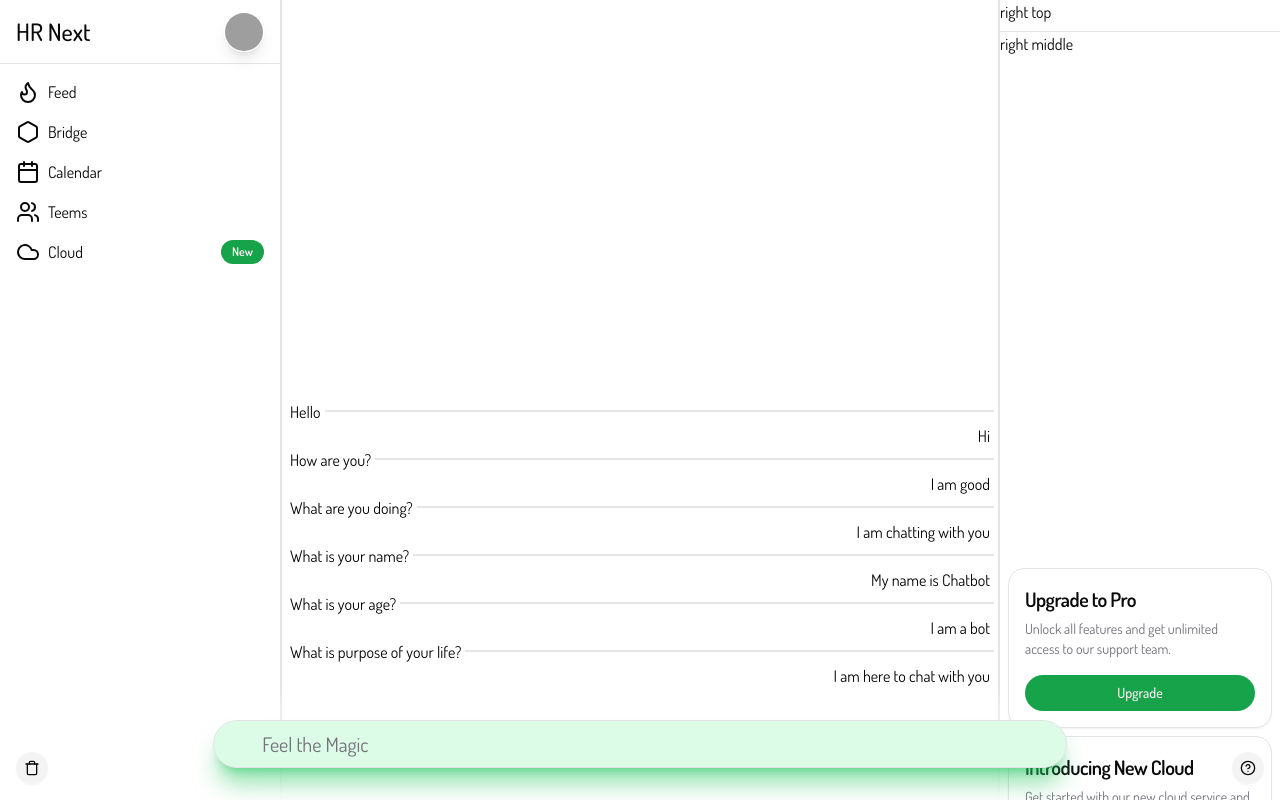
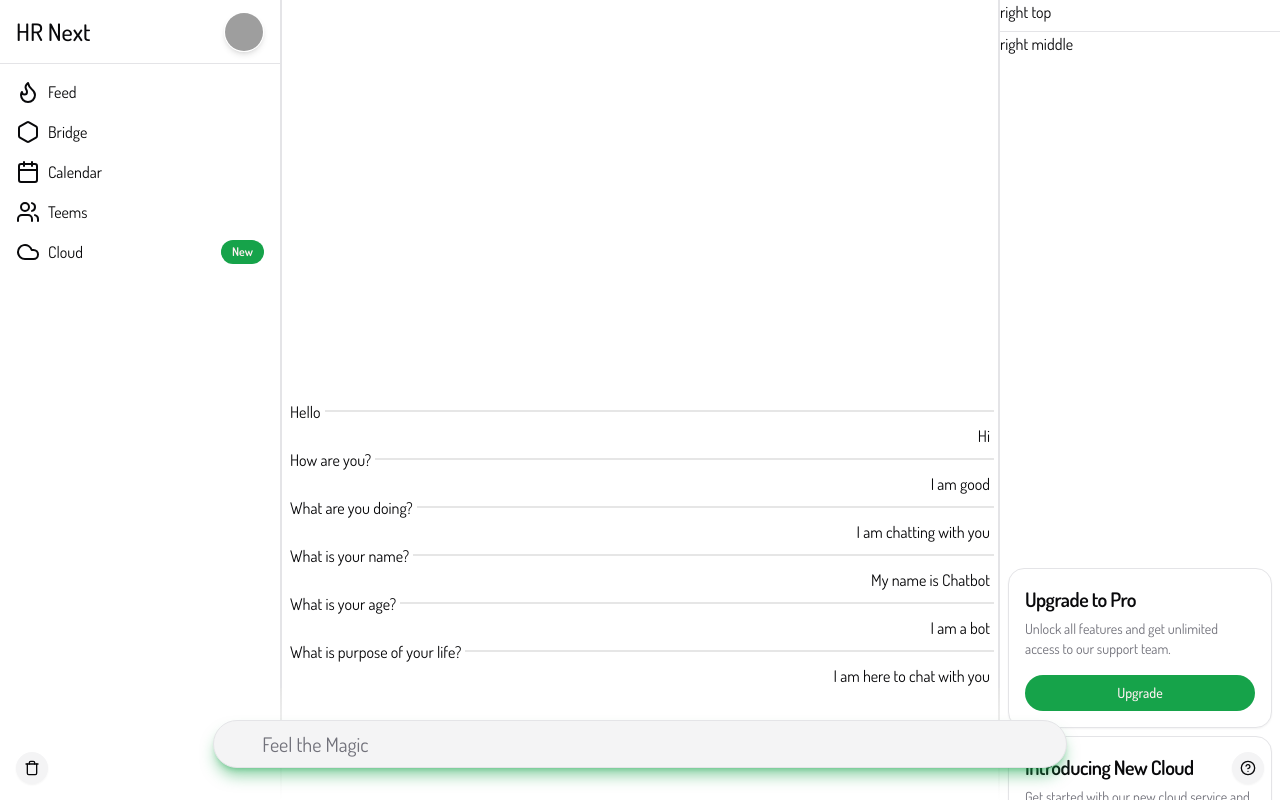
Before and after one commit to dvthedev/hrnext, a Next.js app: page / in a window 1280 px wide. Built offline with nearby package versions, Linux system fonts and the light colour scheme; grey boxes are pictures that could not be loaded.

Commit message:
align colors to design system

```diff
--- a/src/app/globals.css
+++ b/src/app/globals.css
@@ -82,7 +82,7 @@
 /* Firefox */
 * {
   scrollbar-width: auto;
-  scrollbar-color: #22c55e transparent;
+  scrollbar-color: #e6e6e6 transparent;
 }
 
 /* Chrome, Edge, and Safari */
@@ -95,7 +95,7 @@
 }
 
 *::-webkit-scrollbar-thumb {
-  background-color: #22c55e;
+  background-color: #f4f4f4;
   border-radius: 10px;
   border: 3px solid transparent;
 }
--- a/src/components/Header.tsx
+++ b/src/components/Header.tsx
@@ -4,7 +4,7 @@ const Header: React.FC = () => {
   return (
     <>
       <h1 className="text-2xl font-medium">HR Next</h1>
-      <Avatar className="cursor-pointer shadow-lg hover:shadow-green-500/50 border border-white hover:border-green-500">
+      <Avatar className="cursor-pointer shadow-md hover:shadow-primary border border-white hover:border-primary">
         <AvatarImage src="https://github.com/dvsource1.png" />
         <AvatarFallback>DV</AvatarFallback>
       </Avatar>
--- a/src/components/MagicInput.tsx
+++ b/src/components/MagicInput.tsx
@@ -8,7 +8,7 @@ const MagicInput = () => {
 
   return (
     <Input
-      className="absolute bottom-8 px-12 text-xl left-0 right-0 mx-auto w-2/3 h-12 rounded-full border bg-green-100 shadow-xl shadow-green-500/50"
+      className="absolute bottom-8 px-12 text-xl text-muted-foreground left-0 right-0 mx-auto w-2/3 h-12 rounded-full border bg-muted shadow-lg shadow-primary/50"
       type="text"
       placeholder="Feel the Magic"
       onKeyDown={(e) => {
```
